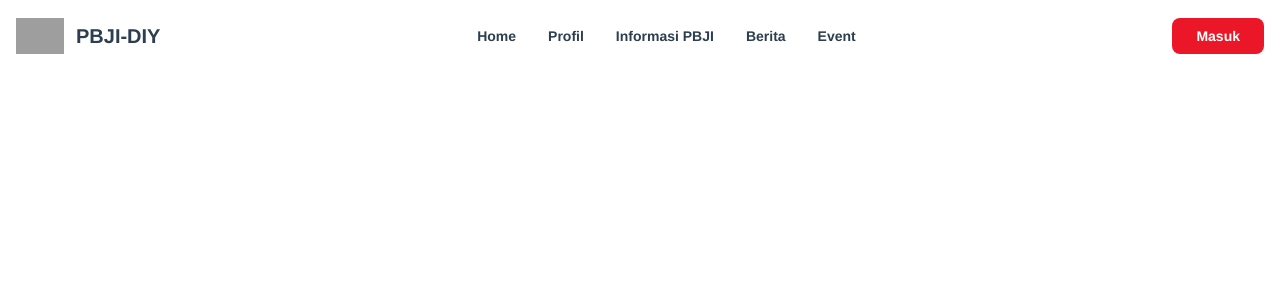
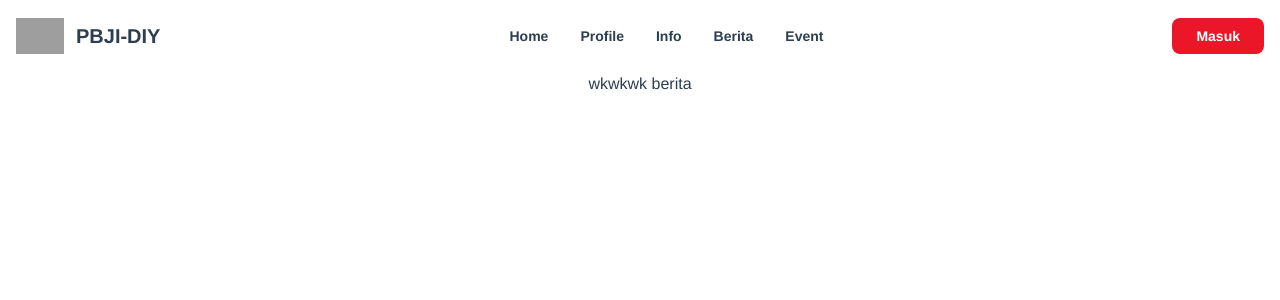
Before and after one commit to arifsetia-one/pbji, a Vue app: page /#/berita in a window 1280 px wide. Shown: the top 300 px of the page. Built offline with nearby package versions, Linux system fonts and the light colour scheme; grey boxes are pictures that could not be loaded.

Commit message:
done vue router

```diff
--- a/src/App.vue
+++ b/src/App.vue
@@ -14,11 +14,12 @@
       <div class="items-center justify-center flex hidden w-full md:flex md:w-auto md:order-1" id="mobile-menu-2">
         <ul
           class="flex flex-col p-4 mt-4 border border-gray-100 rounded-lg bg-transparent md:flex-row md:space-x-8 md:mt-0 md:text-sm md:font-medium md:border-0 md:bg-transparent dark:bg-gray-800 md:dark:bg-transparent">
-          <RouterLink class="font-semibold hover:text-[#eb1728]" to="/">Home</RouterLink>
+          <li class="font-semibold hover:text-[#eb1728]" v-for="menu in menuNavbar" :key="menu.title" @click="onRouteClick(menu)">{{ menu.title }}</li>
+          <!-- <RouterLink class="font-semibold hover:text-[#eb1728]" to="/">Home</RouterLink>
           <RouterLink class="font-semibold hover:text-[#eb1728]" to="/profil">Profil</RouterLink>
           <RouterLink class="font-semibold hover:text-[#eb1728]" to="/Info">Informasi PBJI</RouterLink>
           <RouterLink class="font-semibold hover:text-[#eb1728]" to="/Berita">Berita</RouterLink>
-          <RouterLink class="font-semibold hover:text-[#eb1728]" to="/Event">Event</RouterLink>
+          <RouterLink class="font-semibold hover:text-[#eb1728]" to="/Event">Event</RouterLink> -->
         </ul>
       </div>
     </div>
@@ -26,6 +27,30 @@
   <!-- End of Navbar -->
   <router-view />
 </template>
+
+<script setup>
+import { useRouter } from "vue-router";
+
+
+const $router = useRouter()
+
+const menuNavbar = [
+  { title: 'Home', route: { name: 'home' } },
+  { title: 'Profile', route: { name: 'profile' } },
+  { title: 'Info', route: { name: 'info' } },
+  { title: 'Berita', route: { name: 'berita' } },
+  { title: 'Event', route: { name: 'event' } }
+]
+
+
+const onRouteClick = (menu) => {
+  if (menu.route) {
+    $router.push(menu.route)
+  } else if (menu.callback) {
+    menu.callback()
+  }
+}
+</script>
 
 <style>
 #app {
--- a/src/router/index.js
+++ b/src/router/index.js
@@ -14,7 +14,27 @@ const routes = [
     // this generates a separate chunk (about.[hash].js) for this route
     // which is lazy-loaded when the route is visited.
     component: () => import(/* webpackChunkName: "about" */ '../views/AboutView.vue')
-  }
+  },
+  {
+    path: '/profile',
+    name: 'profile',
+    component: () => import('../views/ProfileView.vue')
+  },
+  {
+    path: '/info',
+    name: 'info',
+    component: () => import('../views/InfoView.vue')
+  },
+  {
+    path: '/berita',
+    name: 'berita',
+    component: () => import('../views/BeritaView.vue')
+  },
+  {
+    path: '/event',
+    name: 'event',
+    component: () => import('../views/EventView.vue')
+  },
 ]
 
 const router = createRouter({
--- a/src/views/BeritaView.vue
+++ b/src/views/BeritaView.vue
@@ -0,0 +1,7 @@
+<template>
+    wkwkwk berita
+</template>
+
+<script setup>
+
+</script>
--- a/src/views/EventView.vue
+++ b/src/views/EventView.vue
@@ -0,0 +1,7 @@
+<template>
+    wkwkwk event
+</template>
+
+<script setup>
+
+</script>
--- a/src/views/InfoView.vue
+++ b/src/views/InfoView.vue
@@ -0,0 +1,7 @@
+<template>
+    wkwkwk info
+</template>
+
+<script setup>
+
+</script>
--- a/src/views/ProfileView.vue
+++ b/src/views/ProfileView.vue
@@ -0,0 +1,7 @@
+<template>
+    wkwkwk profile
+</template>
+
+<script setup>
+
+</script>
```
